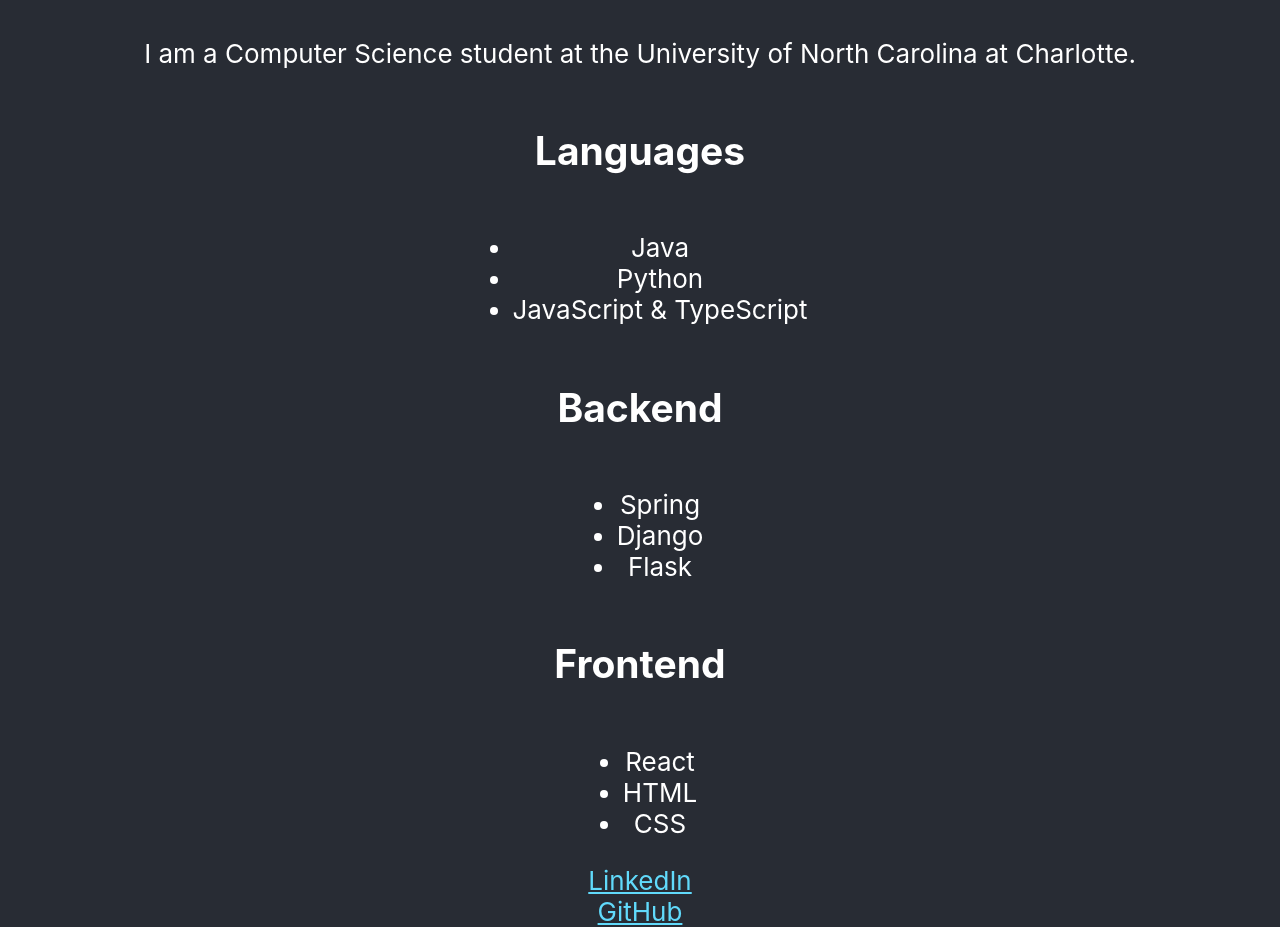
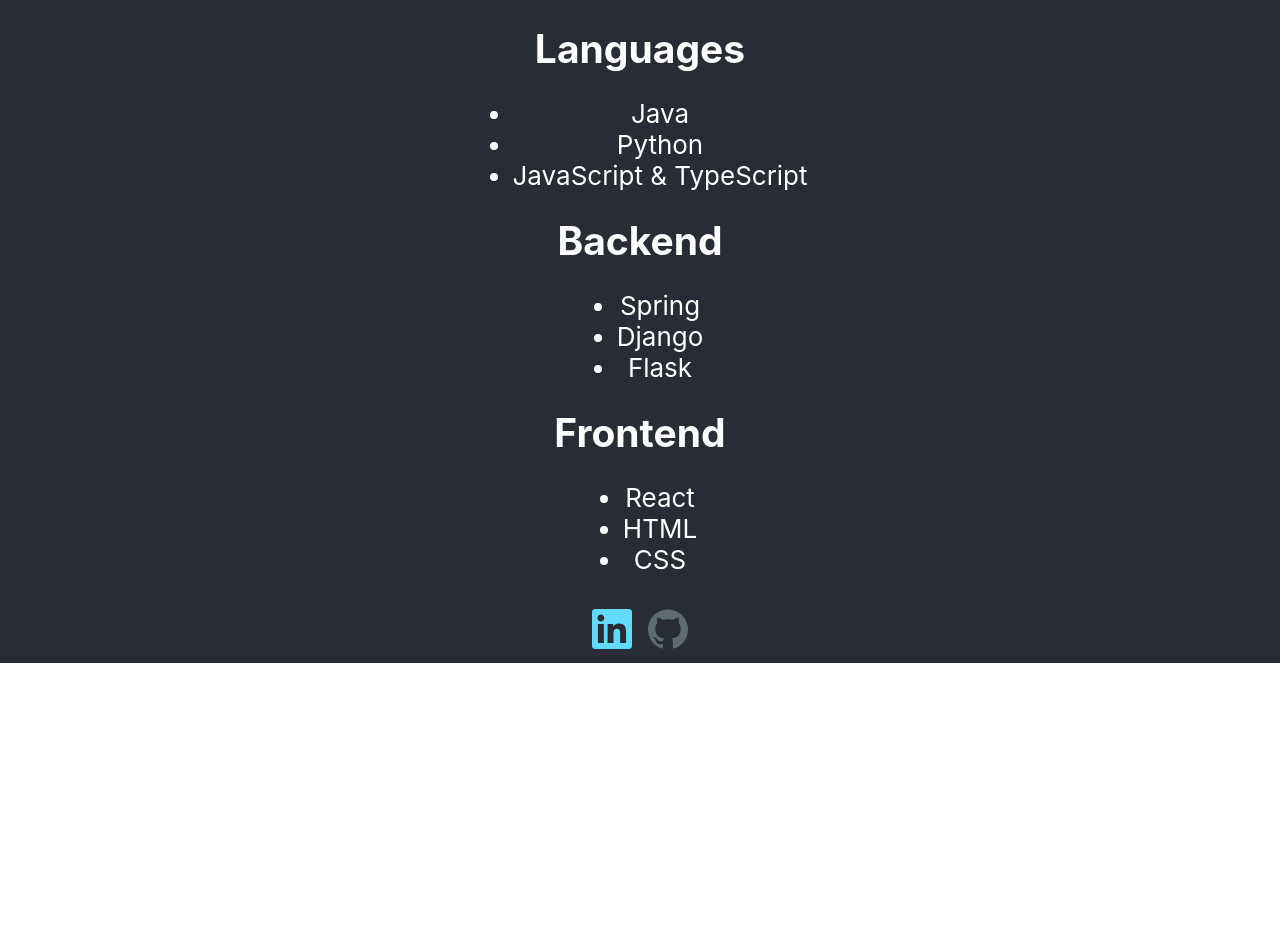
Before and after one commit to quynhanh-ngx/my_portfolio, a React (Create React App) app: page / in a window 1280 px wide. Shown: the part 441-1368 px from the top of the page. After the commit the page ends 1104 px from the top, so only its background shows below. Built offline with nearby package versions, Linux system fonts and the light colour scheme.

Commit message:
Add logos for social media and remove margin from headings

```diff
--- a/src/App.css
+++ b/src/App.css
@@ -36,3 +36,16 @@
         transform: rotate(360deg);
     }
 }
+
+.social-media {
+    display: inline-flex;
+}
+
+.social-media-logo {
+    height: 5vmin;
+    padding: 1vmin;
+}
+
+h1, h2, h3, h4, h5 {
+    margin: 0;
+}
--- a/src/App.tsx
+++ b/src/App.tsx
@@ -1,12 +1,14 @@
 import React from 'react';
 import logo from './logo.svg';
+import linkedIn from './linkedin.svg';
+import github from './github.svg';
 import './App.css';
 
 function App() {
     return (
         <div className="App">
             <header className="App-header">
-        <img src={logo} className="App-logo" alt="logo" />
+                <img src={logo} className="App-logo" alt="logo"/>
                 <h1>Hi, my name is Quynh Anh</h1>
                 <p>
                     I am a Computer Science student at the University of North Carolina at Charlotte.
@@ -29,22 +31,23 @@ function App() {
                     <li>HTML</li>
                     <li>CSS</li>
                 </ul>
-        <a
-          className="App-link"
-          href="https://www.linkedin.com/in/anhnguyenq/"
-          target="_blank"
-          rel="noopener noreferrer"
+
+
+                <div className="social-media">
+                    <a href="https://www.linkedin.com/in/anhnguyenq/" target="_blank" rel="noopener noreferrer"
+                       className="icon-wrapper linkedin">
+                        <div>
+                            <img src={linkedIn} alt="LinkedIn logo" className="social-media-logo"/>
+                        </div>
+                    </a>
+                    <a href="https://github.com/quynhanh-ngx" target="_blank" rel="noopener noreferrer"
+                       className="icon-wrapper github"
                     >
-          LinkedIn
+                        <div>
+                            <img src={github} alt="GitHub logo" className="social-media-logo"/>
+                        </div>
                     </a>
-        <a
-        className="App-link"
-        href="https://github.com/quynhanh-ngx"
-        target="_blank"
-        rel="noopener noreferrer"
-        >
-          GitHub
-        </a>
+                </div>
             </header>
         </div>
     );
```
Also changed, not shown: src/github.svg (added), src/linkedin.svg (added). Lines whose indentation alone changed are shown as unchanged.
